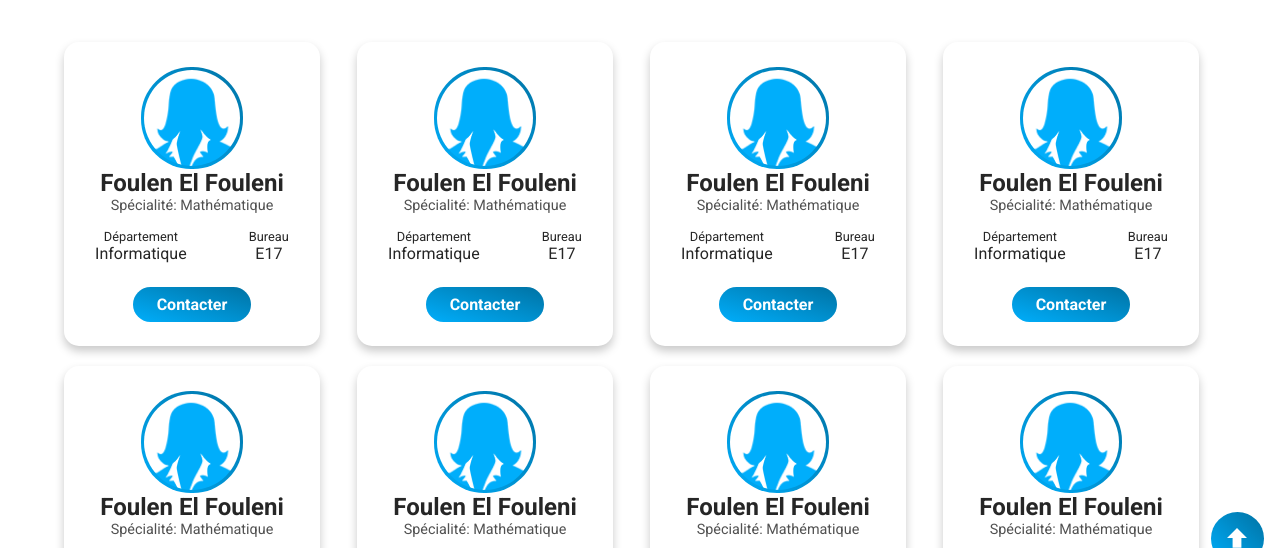
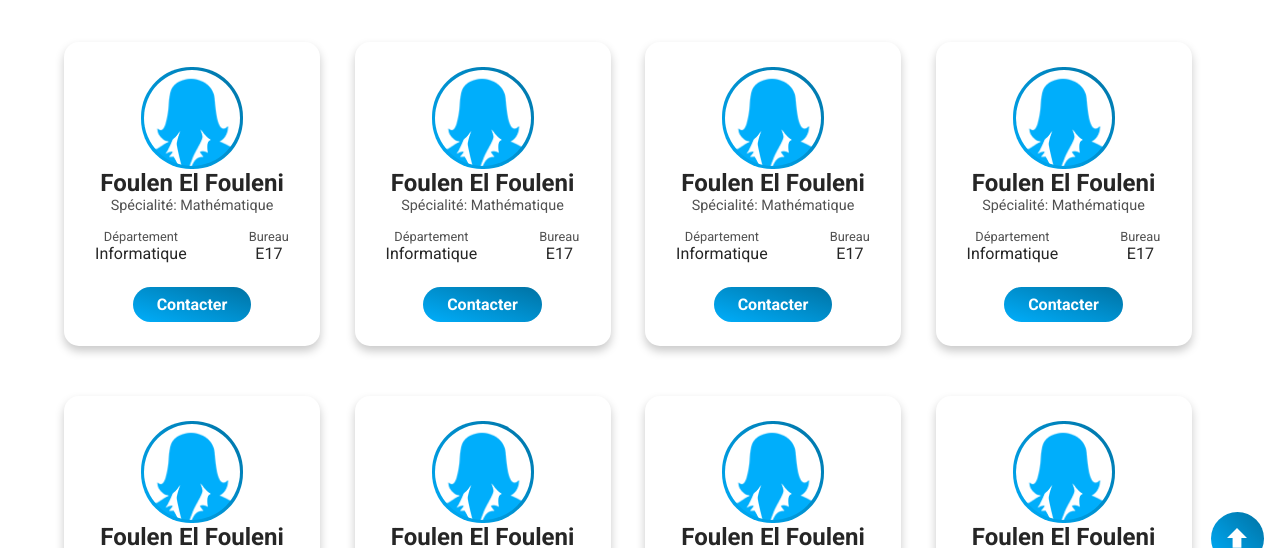
Before and after one commit to YosraSkhiri/contact_list, a plain HTML site: page index.html in a window 1280 px wide. Shown: the part 219-767 px from the top of the page. Drawn offline with Linux system fonts and the light colour scheme.

Commit message:
cleaned up the code a bit

```diff
--- a/style.css
+++ b/style.css
@@ -57,7 +57,8 @@ nav{
     display: grid;
    justify-content: center;
     grid-template-columns: repeat(auto-fit, minmax(16em, 1fr));
-    gap: 20px;
+    grid-column-gap: 10px;
+  grid-row-gap: 50px;
     margin: 4em;
 }
 
@@ -116,6 +117,7 @@ nav{
 .info-title{
     font-weight: 500;
     font-size: .8rem;
+    opacity: .8;
 }
 
 .btn-contact{
```
Also changed, not shown: img/Asset 1.svg (deleted), img/isamm_logo.svg (deleted).
